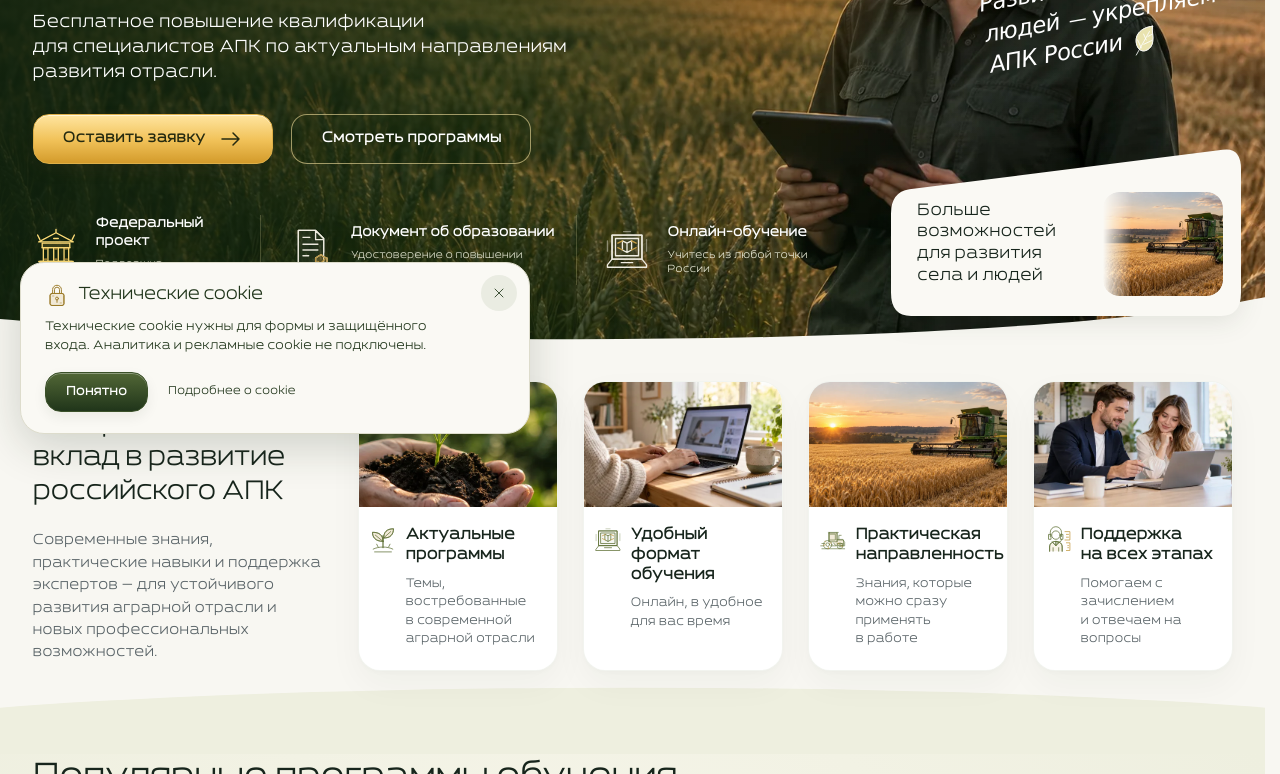
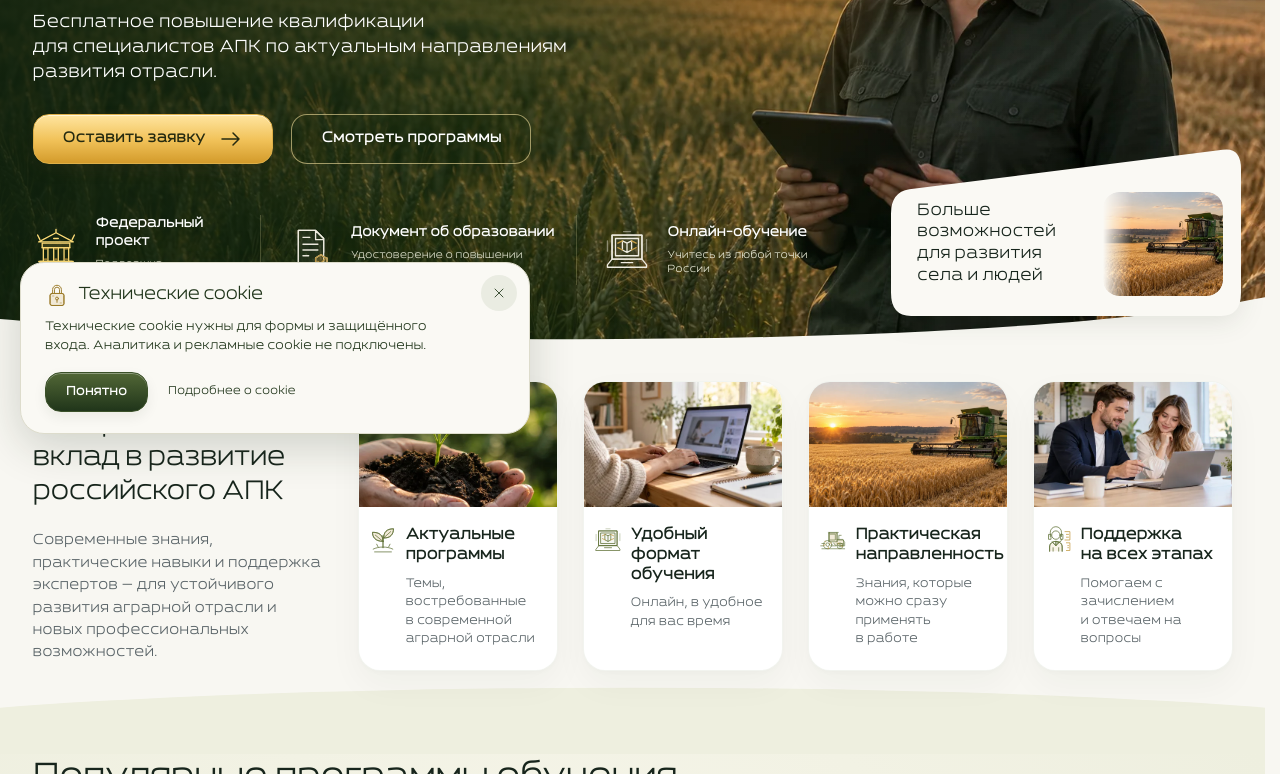
Before and after one commit to rez1dennt/apkagro, a website: page public/index.html in a window 1280 px wide. Shown: the part 346-1120 px from the top of the page. Drawn offline with Linux system fonts and the light colour scheme; no server answers.

Commit message:
Remove caption overlay from hero photo

```diff
--- a/public/index.html
+++ b/public/index.html
@@ -39,7 +39,6 @@
           <p class="hero__description">Бесплатное повышение квалификации<br>для специалистов АПК по актуальным направлениям<br class="desktop-break"> развития отрасли.</p>
           <div class="hero__actions"><a class="button button--gold" href="#application">Оставить заявку <svg class="icon"><use href="/assets/icons-v2.svg#arrow"></use></svg></a><a class="button button--outline" href="#programs">Смотреть программы</a></div>
         </div>
-        <p class="handwritten hero__note">Развиваем<br>людей — укрепляем<br>АПК России <svg class="icon"><use href="/assets/icons-v2.svg#leaf"></use></svg></p>
         <div class="hero__features">
           <div><svg class="icon"><use href="/assets/icons-v2.svg#building"></use></svg><span><strong>Федеральный проект</strong><small>Поддержка государства</small></span></div>
           <div><svg class="icon"><use href="/assets/icons-v2.svg#document"></use></svg><span><strong>Документ об образовании</strong><small>Удостоверение о повышении квалификации</small></span></div>
```
